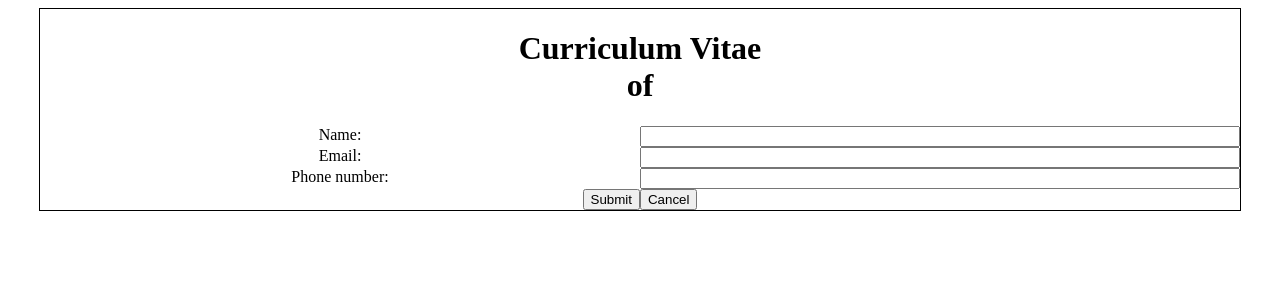
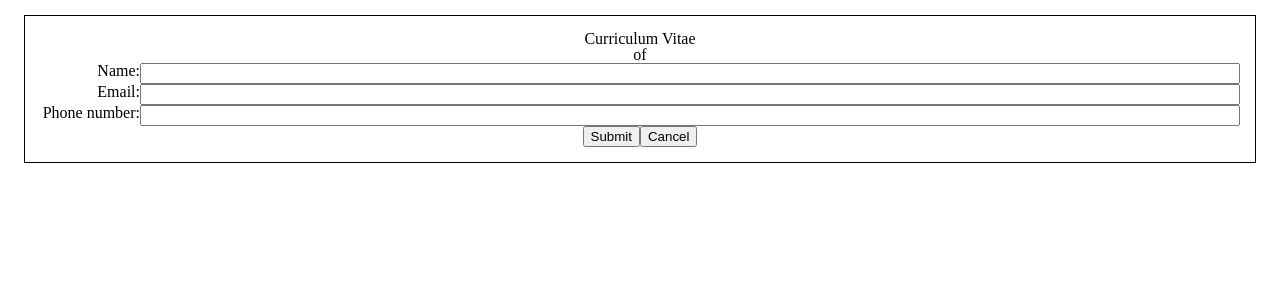
Before and after one commit to Gmutt-dev/cv-application, a React (Vite) app: page / in a window 1280 px wide. Shown: the top 300 px of the page. Built offline with nearby package versions, Linux system fonts and the light colour scheme.

Commit message:
added css reset and some basic styling changes

```diff
--- a/src/App.css
+++ b/src/App.css
@@ -1,6 +1,11 @@
+:root {
+  font-size: 16px;
+}
+
 .cv {
   max-width: 1200px;
-  margin: 0 auto;
+  margin: 15px auto;
+  padding: 15px;
   text-align: center;
   border: 1px solid black;
 }
--- a/src/index.css
+++ b/src/index.css
@@ -0,0 +1,129 @@
+/* http://meyerweb.com/eric/tools/css/reset/
+   v2.0 | 20110126
+   License: none (public domain)
+*/
+
+html,
+body,
+div,
+span,
+applet,
+object,
+iframe,
+h1,
+h2,
+h3,
+h4,
+h5,
+h6,
+p,
+blockquote,
+pre,
+a,
+abbr,
+acronym,
+address,
+big,
+cite,
+code,
+del,
+dfn,
+em,
+img,
+ins,
+kbd,
+q,
+s,
+samp,
+small,
+strike,
+strong,
+sub,
+sup,
+tt,
+var,
+b,
+u,
+i,
+center,
+dl,
+dt,
+dd,
+ol,
+ul,
+li,
+fieldset,
+form,
+label,
+legend,
+table,
+caption,
+tbody,
+tfoot,
+thead,
+tr,
+th,
+td,
+article,
+aside,
+canvas,
+details,
+embed,
+figure,
+figcaption,
+footer,
+header,
+hgroup,
+menu,
+nav,
+output,
+ruby,
+section,
+summary,
+time,
+mark,
+audio,
+video {
+  margin: 0;
+  padding: 0;
+  border: 0;
+  font-size: 100%;
+  font: inherit;
+  vertical-align: baseline;
+}
+/* HTML5 display-role reset for older browsers */
+article,
+aside,
+details,
+figcaption,
+figure,
+footer,
+header,
+hgroup,
+menu,
+nav,
+section {
+  display: block;
+}
+body {
+  line-height: 1;
+}
+ol,
+ul {
+  list-style: none;
+}
+blockquote,
+q {
+  quotes: none;
+}
+blockquote:before,
+blockquote:after,
+q:before,
+q:after {
+  content: "";
+  content: none;
+}
+table {
+  border-collapse: collapse;
+  border-spacing: 0;
+}
--- a/src/styles/GeneralInfoSection.css
+++ b/src/styles/GeneralInfoSection.css
@@ -2,7 +2,8 @@
   /* display: grid; */
   & .labelled-input {
     display: grid;
-    grid-template-columns: 1fr 1fr;
+    grid-template-columns: 100px 1fr;
+    text-align: right;
   }
 }
 
@@ -13,6 +14,10 @@
 
   & p:first-child {
     grid-column: span 2;
+  }
+
+  & .name {
+    font-size: 2.5rem;
   }
 
   &:hover .edit-button {
```
